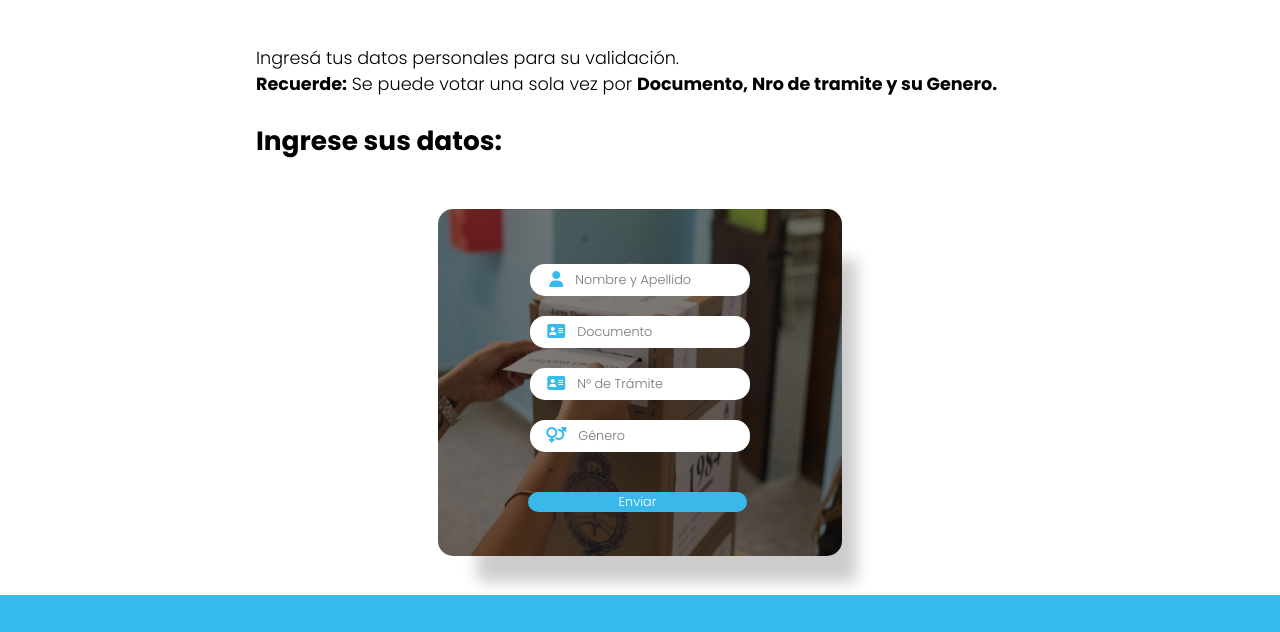
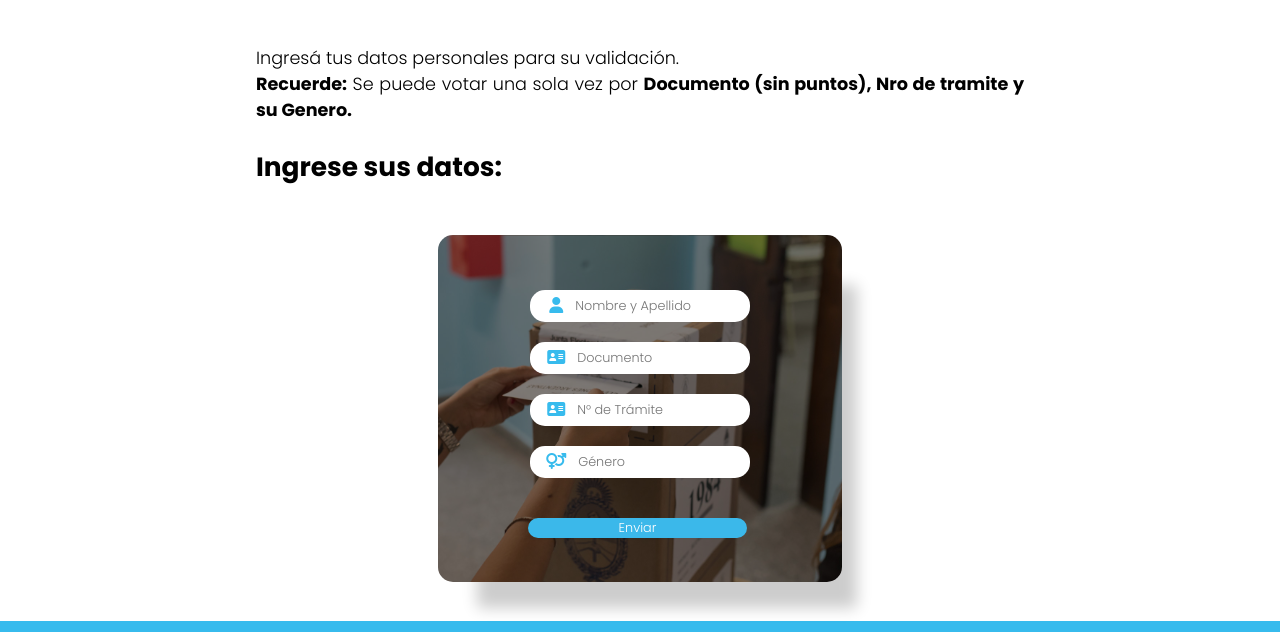
Before and after one commit to Varela7544/CaC-Page, a plain HTML site: page TrabajoFront/pages/form.html in a window 1280 px wide. Shown: the part 137-769 px from the top of the page. Drawn offline with Linux system fonts and the light colour scheme; no server answers.

Commit message:
modificaciones varias

```diff
--- a/TrabajoFront/pages/form.html
+++ b/TrabajoFront/pages/form.html
@@ -48,7 +48,7 @@
 
         <section class="votacion-2023-informacion">
             <div class="votacion-2023-parrafo">
-                <p>Ingresá tus datos personales para su validación. <br><strong>Recuerde:</strong> Se puede votar una sola vez por <strong>Documento, Nro de tramite y su Genero.</strong></p>
+                <p>Ingresá tus datos personales para su validación. <br><strong>Recuerde:</strong> Se puede votar una sola vez por <strong>Documento (sin puntos), Nro de tramite y su Genero.</strong></p>
                 <h2>Ingrese sus datos:</h2>
             </div>
         </section>
```
